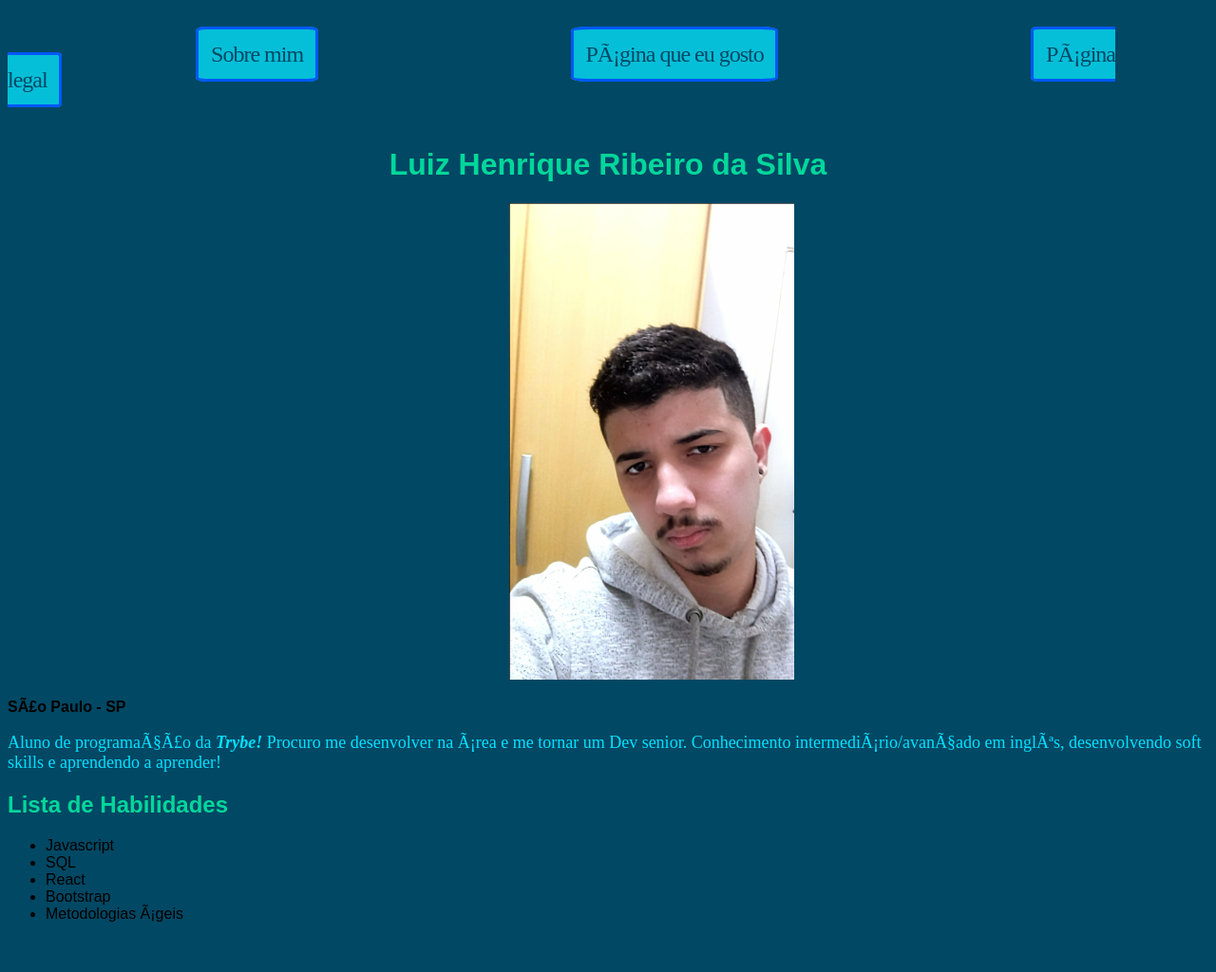
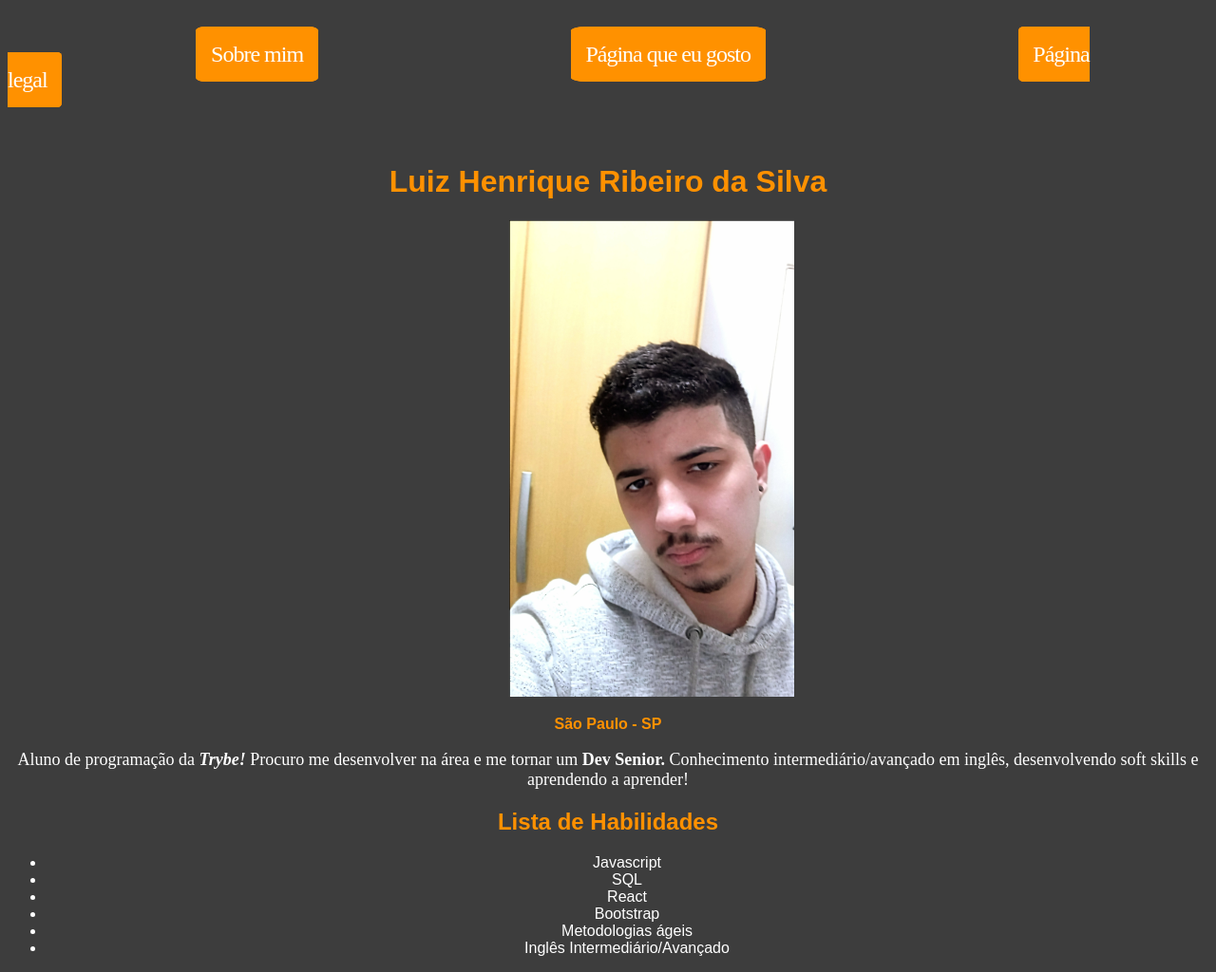
Before and after one commit to luizdevhenrique/Portifolio, a plain HTML site: page index.html in a window 1280 px wide. Shown: the whole page at 95% size. Before the commit the page ends 988 px from the top, so only its background shows below. Drawn offline with Linux system fonts and the light colour scheme.

Commit message:
troquei as cores

```diff
--- a/index.html
+++ b/index.html
@@ -2,68 +2,7 @@
 
 <html lang="pt-br"></html>
 <head>
-
-<style>
-
-    #links:hover{
-
-        background-color: rgba(0, 160, 253, 0.795);
-    }
-
-#foto {
-    position: relative;
-    left: 41.8%
-
-}
-
-h1 {
-    color: rgba(0, 255, 170, 0.781);
-    font-family: 'Rubik', sans-serif;
-    text-align: center;
-    font-weight: 600;
-}
-
-h2 {
-
-    color: rgba(0, 255, 170, 0.781);
-
-}
-
-#links {
-    color:rgba(0, 72, 100) ;
-    text-decoration: none;
-    text-align: center;
-    font-family: "Fjalla One variant0", Tofu;
-    font-size: x-large;
-    letter-spacing: -1px;
-    padding: 1%;
-    border-radius: 8%;
-    border-style: solid;
-    border-color: rgba(0, 60, 255, 0.781);
-    margin: 5%;
-    background-color: rgb(5, 191, 216);
-    margin-left: 15.7%;
-
-}
-
-
-#description {
-    font-family: "Heebo variant0", Tofu;
-    color: rgb(0, 225, 255);
-    font-size: large;
-
-}
-
-body {
-    background-color: rgb(0, 72, 100);
-    font-family: 'Rubik', sans-serif;
-
-}
-
-
-</style>
-
-
+<link rel="stylesheet" href="style.css">
 <meta charset="UTF-8">
   <meta http-equiv="X-UA-Compatible" content="IE=edge">
   <meta name="viewport" content="width=device-width, initial-scale=1.0">
@@ -72,15 +11,17 @@ body {
 </head>
 <br><br>
 <body>
-    <a href="#sobre_mim" id="links" >Sobre mim</a>
-    <a href="https://www.betrybe.com/" id="links" target="blank">Página que eu gosto</a>
-    <a href="https://www.betrybe.com/" target="_blank" id="links">Página legal</a>
+    <div>
+    <a href="#sobre_mim" id="links">Sobre mim</a>
+    <a href="https://www.betrybe.com/" target="blank"id="links">Página que eu gosto</a>
+    <a href="https://www.betrybe.com/" target="_blank"id="links">Página legal</a>
+    </div>
     <br><br><br>
     <h1 class="meuNome" >Luiz Henrique Ribeiro da Silva</h1>
 <img src="Eu.png" alt="Foto de Perfil" id="foto" width="300px">
-<p class="resido"><strong>São Paulo - SP</strong></p>
-<p class="descricao" id="description">Aluno de programação da <strong><em>Trybe!</em></strong> Procuro
-    me desenvolver na área e me tornar um Dev senior. Conhecimento intermediário/avançado
+<p id="cidade"><strong>São Paulo - SP</strong></p>
+<p class="#sobre_mim" id="description" >Aluno de programação da <strong><em>Trybe!</em></strong> Procuro
+    me desenvolver na área e me tornar um <strong>Dev Senior.</strong> Conhecimento intermediário/avançado
     em inglês, desenvolvendo soft skills e aprendendo a aprender! </p>
 <h2>Lista de Habilidades</h2>
 <ul>
@@ -89,5 +30,6 @@ body {
     <li class="react">React</li>
     <li class="bootstrap">Bootstrap</li>
     <li class="metoAgil">Metodologias ágeis</li>
+    <li> Inglês Intermediário/Avançado </li>
 </ul>
 </body>
--- a/style.css
+++ b/style.css
@@ -1,7 +1,16 @@
+    #links:hover{
 
+    background-color: rgb(255, 102, 0);
+}
+
+    #foto {
+position: relative;
+left: 41.8%
+
+}
 
     h1 {
-    color: rgba(0, 255, 170, 0.781);
+color: rgb(255, 145, 0);
 font-family: 'Rubik', sans-serif;
 text-align: center;
 font-weight: 600;
@@ -9,19 +18,57 @@ h1 {
 
     h2 {
 
-    color: rgba(0, 255, 170, 0.781);
+color: rgba(255, 145, 0);
+text-align: center;
+}
+
+        #links {
+color:rgb(255, 255, 255) ;
+text-decoration: none;
+text-align: center;
+font-family: "Fjalla One variant0", Tofu;
+font-size: x-large;
+letter-spacing: -1px;
+padding: 1%;
+border-radius: 8%;
+border-style: solid;
+border-color: rgba(255, 145, 0);
+margin: 5%;
+background-color: rgb(255, 145, 0);
+margin-left: 15.7%;
 
 }
 
-#links {
-    color: rgb(0, 225, 255);
-    text-decoration: none;
+
+    #description {
+font-family: "Heebo variant0", Tofu;
+color: rgb(255, 255, 255);
+font-size: large;
+text-align: center;
 
 }
 
 
     body {
-
+background-color: rgb(61, 61, 61);
 font-family: 'Rubik', sans-serif;
 
 }
+
+#cidade {
+
+    text-align: center;
+    color: rgba(255, 145, 0);
+}
+
+        ul{
+
+    color: white;
+    text-align: center;
+}
+
+li{
+
+    color: white;
+    text-align: center;
+}
```
Lines whose indentation alone changed are shown as unchanged.
